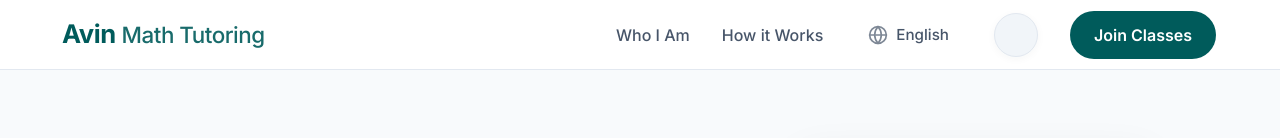
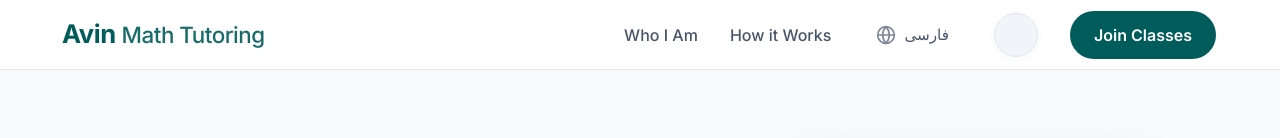
Before and after one commit to parsaabbasian/Math_Tutoring, a Next.js app: page / in a window 1280 px wide. Shown: the top 138 px of the page. Built offline with nearby package versions, Linux system fonts and the light colour scheme; grey boxes are pictures that could not be loaded.

Commit message:
Language switcher: show opposite language (EN→فارسی, FA→English)

```diff
--- a/src/app/components/LanguageSwitcher.tsx
+++ b/src/app/components/LanguageSwitcher.tsx
@@ -18,7 +18,7 @@ export default function LanguageSwitcher() {
         <path d="M12 2a15.3 15.3 0 0 1 4 10 15.3 15.3 0 0 1-4 10 15.3 15.3 0 0 1-4-10 15.3 15.3 0 0 1 4-10z"></path>
       </svg>
       <span className={styles.label}>
-        {language === 'en' ? 'English' : 'فارسی'}
+        {language === 'en' ? 'فارسی' : 'English'}
       </span>
     </button>
   );
```
